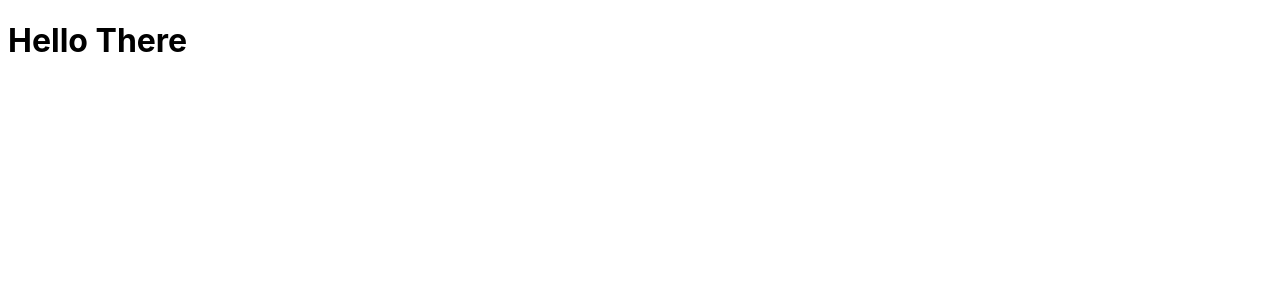
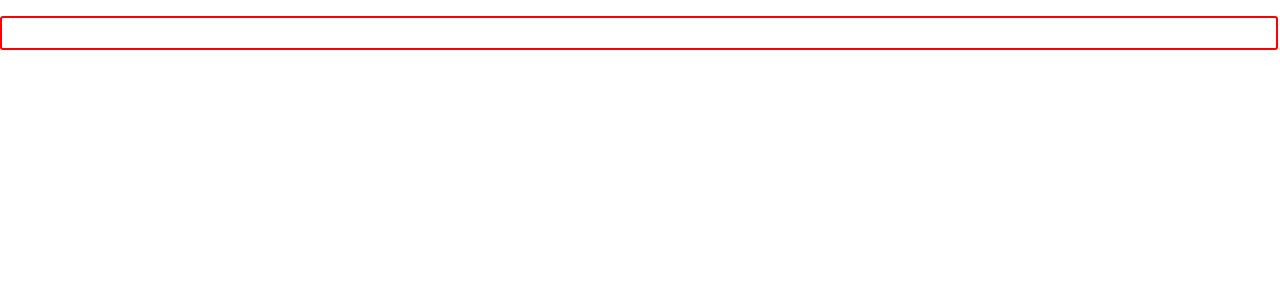
Before and after one commit to h-sifat/type-racer-clone, a Svelte app: page / in a window 1280 px wide. Shown: the top 300 px of the page. Built offline with nearby package versions, Linux system fonts and the light colour scheme.

Commit message:
feat(components): add InputBox

```diff
--- a/src/App.svelte
+++ b/src/App.svelte
@@ -1,3 +1,11 @@
+<script>
+  import InputBox from "./components/InputBox/InputBox.svelte";
+
+  // import TestBoard from "./components/TestBoard.svelte";
+  // const text = `Lorem ipsum dolor sit, amet consectetur adipisicing elit. Asperiores, cumque maiores voluptatibus tempora exercitationem delectus recusandae praesentium eos. Molestiae ad nulla vitae velit fugit autem consequatur explicabo quis cupiditate omnis!`;
+</script>
+
 <main>
-  <h1>Hello There</h1>
+  <InputBox on:change={(e) => console.log(e.detail)} --txt-clr="red" />
+  <!-- <TestBoard {text} /> -->
 </main>
--- a/src/app.css
+++ b/src/app.css
@@ -1,3 +1,11 @@
+*,
+*::before,
+*::after {
+  margin: 0;
+  padding: 0;
+  box-sizing: inherit;
+}
+
 :root {
   font-family: Inter, system-ui, Avenir, Helvetica, Arial, sans-serif;
   font-weight: 400;
--- /dev/null
+++ b/src/components/InputBox/InputBox.svelte
@@ -0,0 +1,113 @@
+<script context="module">
+  const keysThatChangesCursorPos = new Set([
+    "End",
+    "Home",
+    "Home",
+    "ArrowUp",
+    "ArrowDown",
+    "ArrowLeft",
+    "ArrowRight",
+  ]);
+</script>
+
+<script lang="ts">
+  import "./common.css";
+  import { resetSelection } from "./index";
+  import { createEventDispatcher, onMount } from "svelte";
+
+  //  ----- Types ----------
+  type InputEvent = KeyboardEvent & {
+    currentTarget: EventTarget & HTMLInputElement;
+  };
+
+  // ------ Props -----------
+  export let value = "";
+  export let maxlength: number = -1;
+
+  //  ----- Rest ----------
+  const dispatch = createEventDispatcher<{
+    change: {
+      key: string;
+      value: string;
+      timestamp: number;
+      valueChanged: boolean;
+    };
+  }>();
+
+  let inputElement: HTMLInputElement;
+
+  onMount(() => {
+    inputElement.onpaste = (e) => e.preventDefault();
+    inputElement.oncut = (e) => e.preventDefault();
+  });
+
+  function processKeyDown(e: InputEvent) {
+    resetSelection(e);
+
+    const { key } = e;
+
+    {
+      const shouldNotProceed =
+        // Any repeating keys other than "Backspace"
+        (e.repeat && key !== "Backspace") ||
+        // Any non-char keys that changes the cursor pos
+        (key.length !== 1 && keysThatChangesCursorPos.has(key));
+
+      if (shouldNotProceed) return void e.preventDefault();
+    }
+
+    // it's called "previousValue" because the input value hasn't updated yet
+    const previousValue = e.currentTarget.value;
+
+    //  only dispatch the Backspace key event if previous value is not empty
+    if (previousValue && key === "Backspace")
+      dispatch("change", {
+        valueChanged: true,
+        timestamp: Date.now(),
+        key: e.ctrlKey ? "<C-BS>" : "<BS>",
+        value: e.ctrlKey ? "" : previousValue.slice(0, -1),
+      });
+  }
+
+  function processKeypress(e: InputEvent) {
+    const { key } = e;
+
+    if (key.length !== 1) return void e.preventDefault();
+
+    // it's called "previousValue" because the input value hasn't updated yet
+    const previousValue = e.currentTarget.value;
+
+    dispatch("change", {
+      key,
+      timestamp: Date.now(),
+      ...(previousValue.length !== maxlength
+        ? { value: previousValue + key, valueChanged: true }
+        : { value: previousValue, valueChanged: false }),
+    });
+  }
+</script>
+
+<input
+  bind:value
+  type="text"
+  {maxlength}
+  bind:this={inputElement}
+  class="input text-styles"
+  on:keydown|trusted={processKeyDown}
+  on:keypress={processKeypress}
+  on:click|preventDefault={resetSelection}
+  on:select|preventDefault={resetSelection}
+/>
+
+<style>
+  .input {
+    width: 99%;
+    margin: 1em 0;
+    outline: none;
+    display: block;
+    padding: 0.2em;
+    border-radius: 3px;
+    color: var(--txt-clr);
+    border: 2px solid currentColor;
+  }
+</style>
--- /dev/null
+++ b/src/components/InputBox/common.css
@@ -0,0 +1,6 @@
+.text-styles {
+  font-family: monospace;
+  font-size: 1rem;
+  line-height: 1.5;
+  word-spacing: 0.2rem;
+}
--- /dev/null
+++ b/src/components/InputBox/index.ts
@@ -0,0 +1,16 @@
+export function isValidChar(char: string) {
+  const code = char.charCodeAt(0);
+  // from " " to "~"
+  return code > 31 && code < 127;
+}
+
+export function resetSelection(
+  e: Event & {
+    currentTarget: EventTarget & HTMLInputElement;
+  }
+) {
+  const input = e.target as HTMLInputElement;
+
+  input.selectionStart = input.value.length;
+  input.selectionEnd = input.value.length;
+}
```
